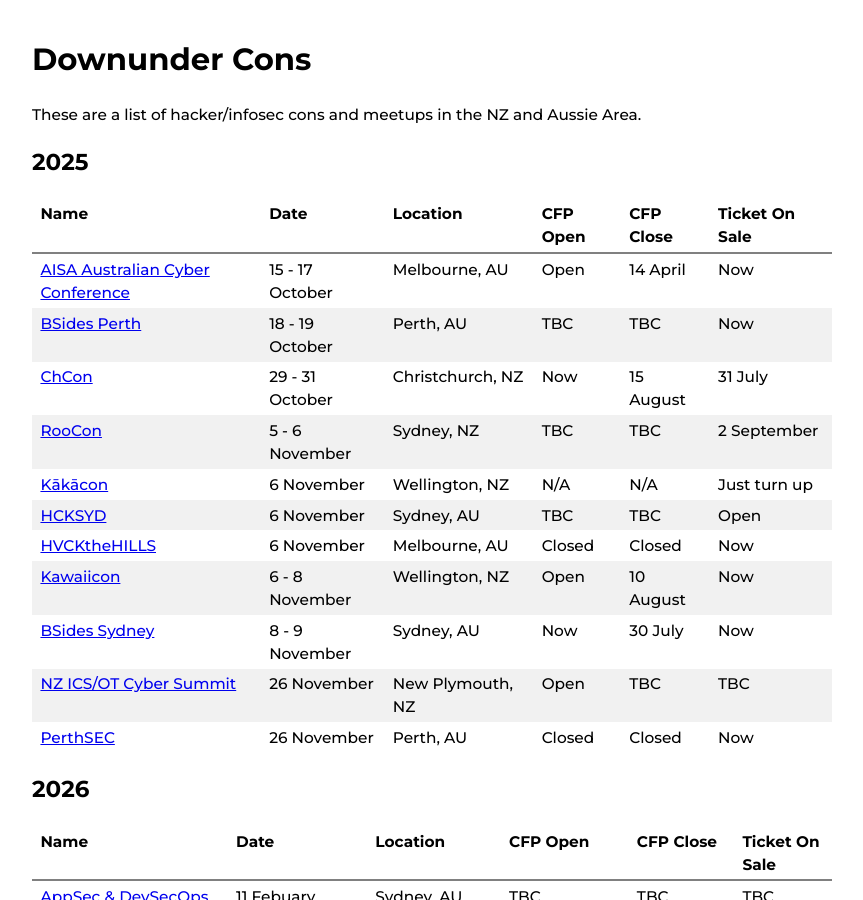
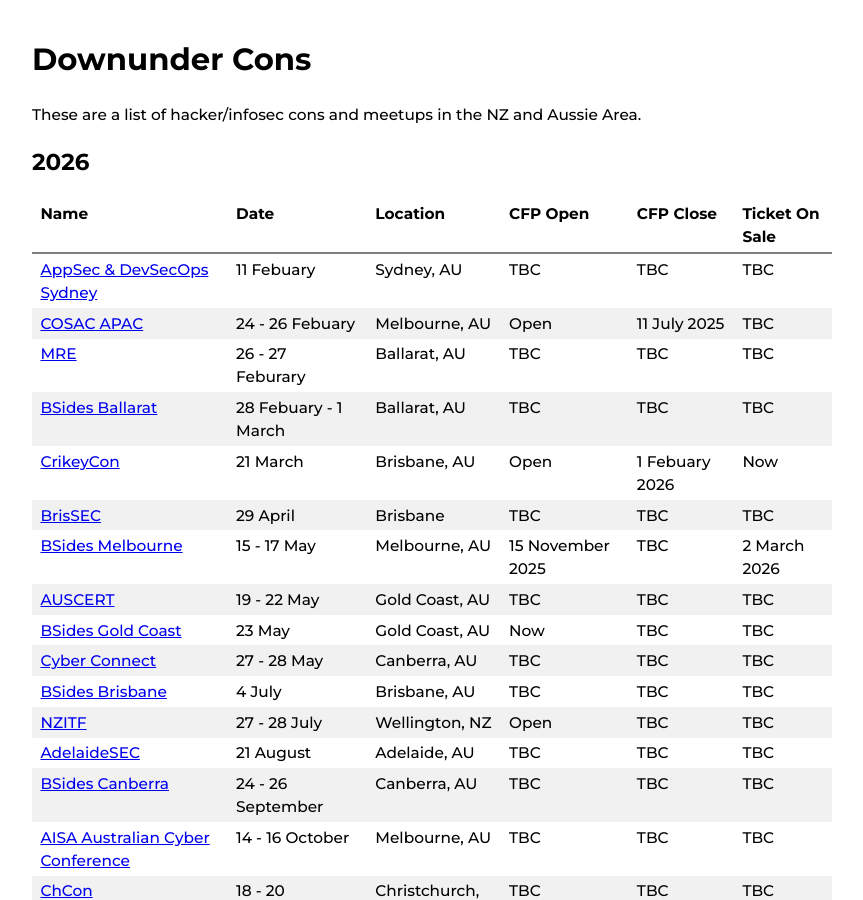
Before and after one commit to nzkarit/downundercons, a Jekyll site: the page built from index.markdown, in a window 1280 px wide and 900 px high. Shown: the whole window, without its empty margins (208-1071 px from the left). Built offline with Jekyll 4.4.1, drawn with Linux system fonts in a browser that asks for light colours.

Commit message:
Update index.markdown

```diff
--- a/index.markdown
+++ b/index.markdown
@@ -4,22 +4,6 @@ title: Downunder Cons
 ---
 
 These are a list of hacker/infosec cons and meetups in the NZ and Aussie Area.
-
-## 2025
-
-| Name | Date | Location | CFP Open | CFP Close | Ticket On Sale |
-| ---- | ---- | -------- | -------- | --------- | -------------- |
-| [AISA Australian Cyber Conference](https://www.cyberconference.com.au/) | 15 - 17 October | Melbourne, AU | Open | 14 April | Now |
-| [BSides Perth](https://bsidesperth.com.au/) | 18 - 19 October | Perth, AU | TBC | TBC | Now |
-| [ChCon](https://2025.chcon.nz/) | 29 - 31 October | Christchurch, NZ | Now | 15 August | 31 July |
-| [RooCon](https://x.com/RooCon_AU) | 5 - 6 November | Sydney, NZ | TBC | TBC | 2 September |
-| [Kākācon](https://www.kākācon.nz/) | 6 November | Wellington, NZ | N/A | N/A | Just turn up |
-| [HCKSYD](https://www.hack.sydney/) | 6 November | Sydney, AU | TBC | TBC | Open |
-| [HVCKtheHILLS](https://hvckthehills.com/) | 6 November | Melbourne, AU | Closed | Closed | Now |
-| [Kawaiicon](https://kawaiicon.org/) | 6 - 8 November | Wellington, NZ | Open | 10 August | Now |
-| [BSides Sydney](https://www.bsides.sydney/) | 8 - 9 November | Sydney, AU | Now | 30 July | Now |
-| [NZ ICS/OT Cyber Summit](https://icscyber.org.nz/) | 26 November | New Plymouth, NZ | Open | TBC | TBC |
-| [PerthSEC](https://aisasecuritydays.com.au/perthsec) | 26 November | Perth, AU | Closed | Closed | Now |
 
 ## 2026
 
```
